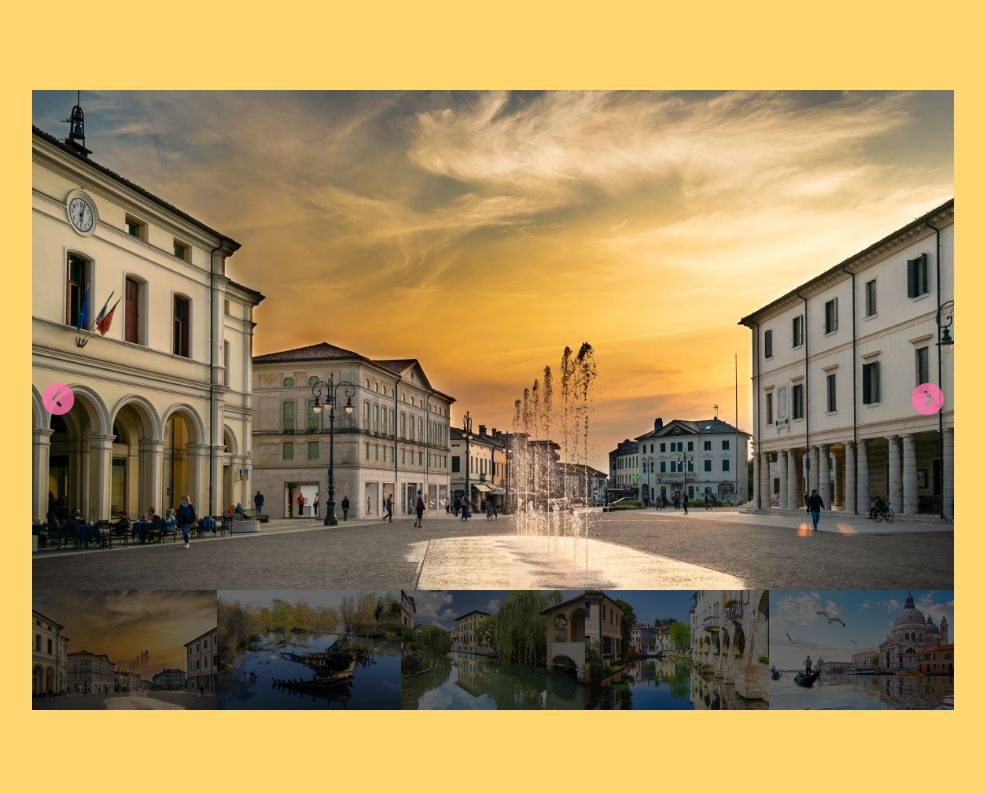
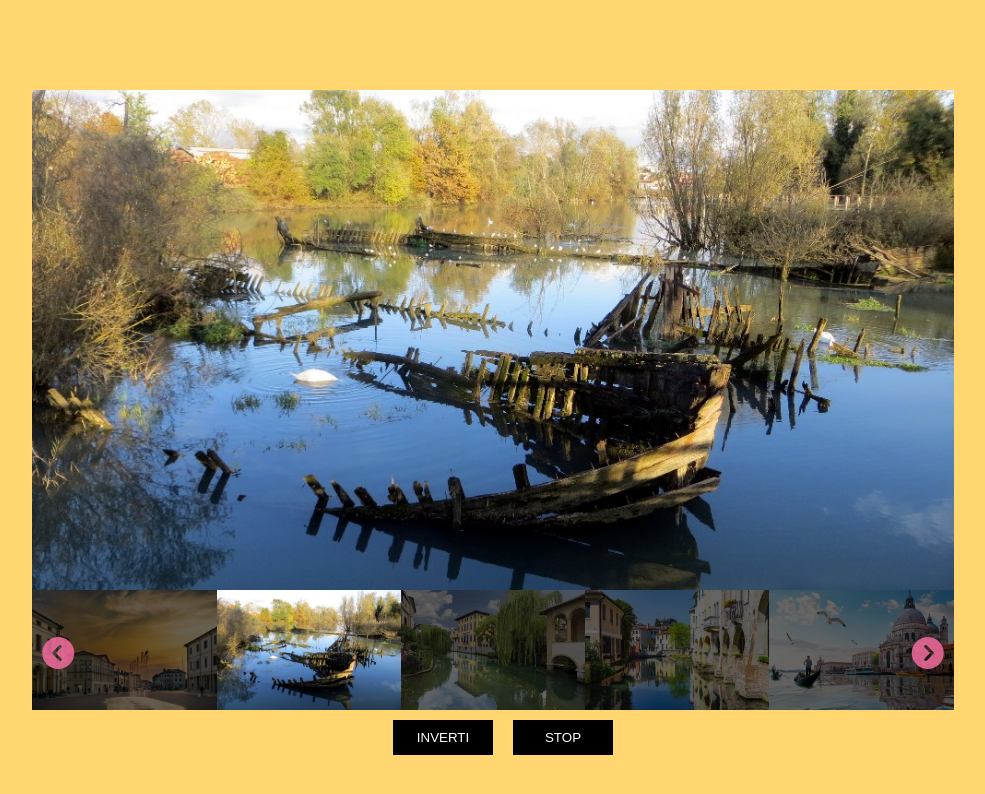
Before and after one commit to FilippoToffoletto/js-array-objects-carousel, a plain HTML site: page index.html in a window 1280 px wide. Shown: the whole page, without its empty margins (147-1132 px from the left). Drawn offline with Linux system fonts and the light colour scheme.

Commit message:
[add]loop w/click

```diff
--- a/css/style.css
+++ b/css/style.css
@@ -89,7 +89,7 @@ img{
 .button .btn {
     font-size: 2rem;
     position: absolute;
-    top: 50%;
+    top: 91%;
     transform: translateY(-50%);
     opacity: .8;
     color: #ff70a6;
@@ -107,3 +107,21 @@ img{
 .img-slider-bottom.active {
     filter: brightness(1);
 }
+
+.scegli-verso button {
+    background-color: black;
+    color: white;
+   padding: 10px 0;
+    width: 100px;
+    margin-top: 50px;
+    margin-left: 20px;
+    cursor: pointer;
+}
+.bottom-container {
+    width: 80%;
+    max-width: 1200px;
+    margin: -130px auto;
+    display: flex;
+    align-items: center;
+    justify-content: center;
+}
--- a/index.html
+++ b/index.html
@@ -20,19 +20,10 @@
     <div class="container">
         <div class="slider">
           <div class="container-slider-top">
-            <!-- <div class="img-slider-top d-none">
-                <img src="img/${oggetto.urlImg}" alt="${oggetto.nome}">
 
-                <div class="description">
-                <h2> ${oggetto.nome}  </h2>
-                <p>  ${oggetto.descrizione} </p>
-                </div>
-            </div> -->
           </div>
           <div class="container-slider-bottom">
-            <!-- <div class="img-slider-bottom">
-                <img class="" src="img/${oggetto.urlImg}" alt="${oggetto.nome}">
-            </div> -->
+
          </div>
          <div class="button">
            <button class="btn right">
@@ -44,7 +35,10 @@
          </div>
         </div>
     </div>
-
+    <div class="bottom-container scegli-verso">
+     <button class="shuffle">INVERTI</button>
+    <button class="stop">STOP</button>
+    </div>
     <script src="js/script.js"></script>
   </body>
   </html>
--- a/js/script.js
+++ b/js/script.js
@@ -41,6 +41,8 @@ const containerImgLg = document.querySelector('.container-slider-top');
 const containerImgXs = document.querySelector('.container-slider-bottom');
 const buttonRight = document.querySelector('.btn.right');
 const buttonLeft = document.querySelector('.btn.left');
+const buttonShuffle = document.querySelector('.shuffle');
+const buttonStop = document.querySelector('.stop');
 
 // creo l'html dinamicamente
 postiDaVisitare.forEach(luogo => {
@@ -51,10 +53,10 @@ postiDaVisitare.forEach(luogo => {
 // creo la situazione di default
 
 document.querySelector('.img-slider-top').classList.remove('d-none');
-document.querySelector('.img-slider-bottom img').classList.add('active');
+document.querySelector('.img-slider-bottom').classList.add('active');
 let counter = 0;
-
-
+let timing;
+let timeChange = 5;
 
 
 
@@ -62,7 +64,10 @@ let counter = 0;
 const arrayImgTop = document.getElementsByClassName('img-slider-top');
 const arrayImgBottom = document.getElementsByClassName('img-slider-bottom');
 let isLeft;
+let isShuffle;
 
+
+timingCarousel();
 
 buttonLeft.addEventListener('click', function(){
   isLeft = true;
@@ -72,20 +77,15 @@ buttonRight.addEventListener('click', function(){
   isLeft = false;
   sliderNextPrev(isLeft,arrayImgTop,arrayImgBottom );
 })
-
-// do un intervallo per il cambio immagini e una variabile globale
-let changeTime = 1.7 ;
-let startInterval;
-
-// loop che cambia le immagini
-startInterval = setInterval(function(){
-}, changeTime * 1000)
-
-
-
-
-
-
+buttonShuffle.addEventListener('click', function(){
+  let isShuffle = true;
+  shuffle(isShuffle);
+  buttonShuffle.innerHTML = 'INVERTI';
+});
+buttonStop.addEventListener('click', function(){
+  clearInterval(timing);
+  buttonShuffle.innerHTML = 'START';
+})
 
 
 
@@ -136,3 +136,19 @@ function sliderNextPrev(flag,array1, array2){
   array1[counter].classList.remove('d-none');
   array2[counter].classList.add('active')
 }
+
+function timingCarousel(flag){
+ timing = setInterval(function(){
+    sliderNextPrev(flag, arrayImgTop, arrayImgBottom)
+  }, timeChange * 1000);
+}
+
+function shuffle(flag){
+  let isChange;
+  if(flag) isChange = true;
+  else{
+    isChange = false;
+  }
+  clearInterval(timing)
+  timingCarousel(isChange);
+}
```
Lines whose indentation alone changed are shown as unchanged.
